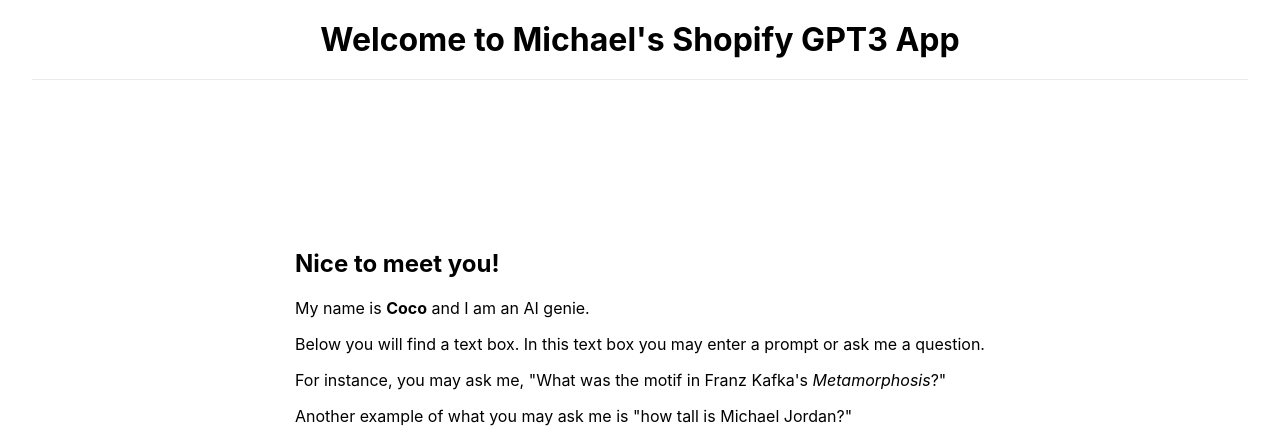
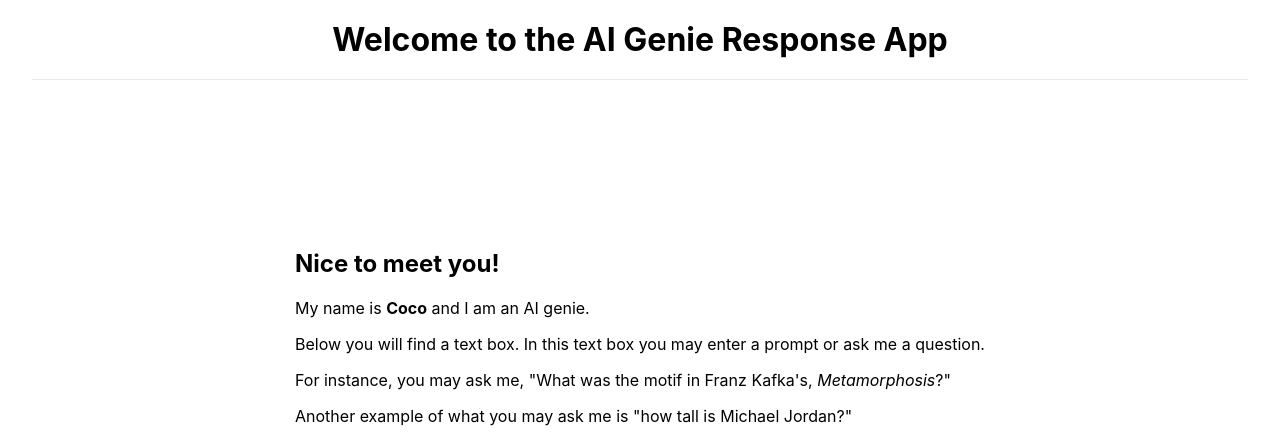
Before and after one commit to mnenslei/shopify-gpt3, a Next.js app: page / in a window 1280 px wide. Shown: the top 440 px of the page. Built offline with nearby package versions, Linux system fonts and the light colour scheme; no server answers.

Commit message:
fixed rendering errors

```diff
--- a/components/Instructions.jsx
+++ b/components/Instructions.jsx
@@ -8,8 +8,8 @@
                 <h2>Nice to meet you!</h2>
                 <p>My name is <strong>Coco</strong> and I am an AI genie.</p>
                 <p>Below you will find a text box. In this text box you may enter a prompt or ask me a question.</p>
-                <p>For instance, you may ask me, "What was the motif in Franz Kafka's <em>Metamorphosis</em>?"</p>
-                <p>Another example of what you may ask me is "how tall is Michael Jordan?"</p>
+                <p>{`For instance, you may ask me, "What was the motif in Franz Kafka's,`} <em>Metamorphosis</em>?"</p>
+                <p>{`Another example of what you may ask me is "how tall is Michael Jordan?"`}</p>
                 <p>Or ask me to write an essay about Radiohead.</p>
             </div>
             <div>
--- a/pages/index.jsx
+++ b/pages/index.jsx
@@ -13,7 +13,7 @@
         <link rel="icon" href="/shopifyweb.svg" />
       </Head>
       <header className={styles.header}>
-        <h1>Welcome to Michael's Shopify GPT3 App</h1>
+        <h1>Welcome to the AI Genie Response App</h1>
       </header>
       <main className={styles.main}>
         <Instructions />
```
